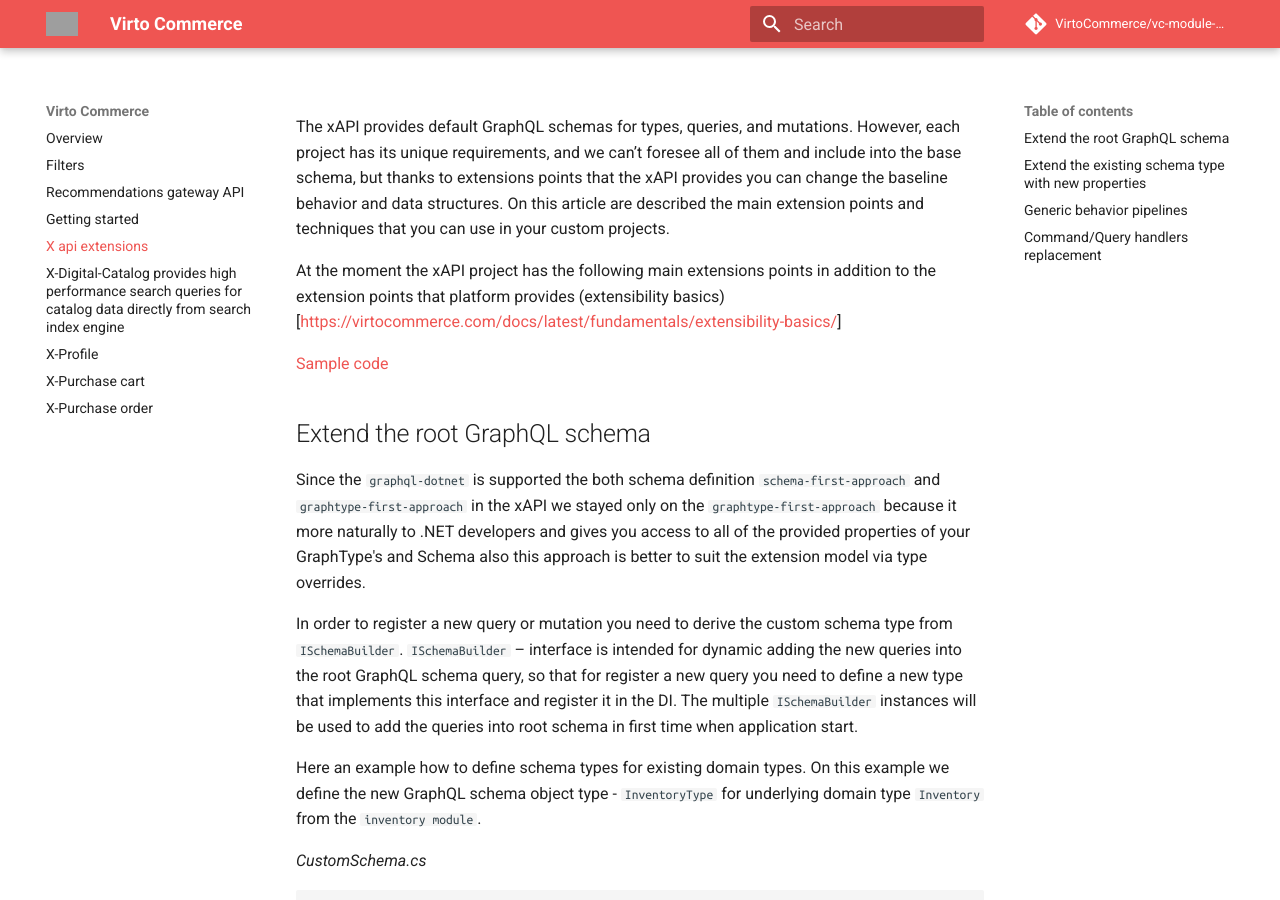
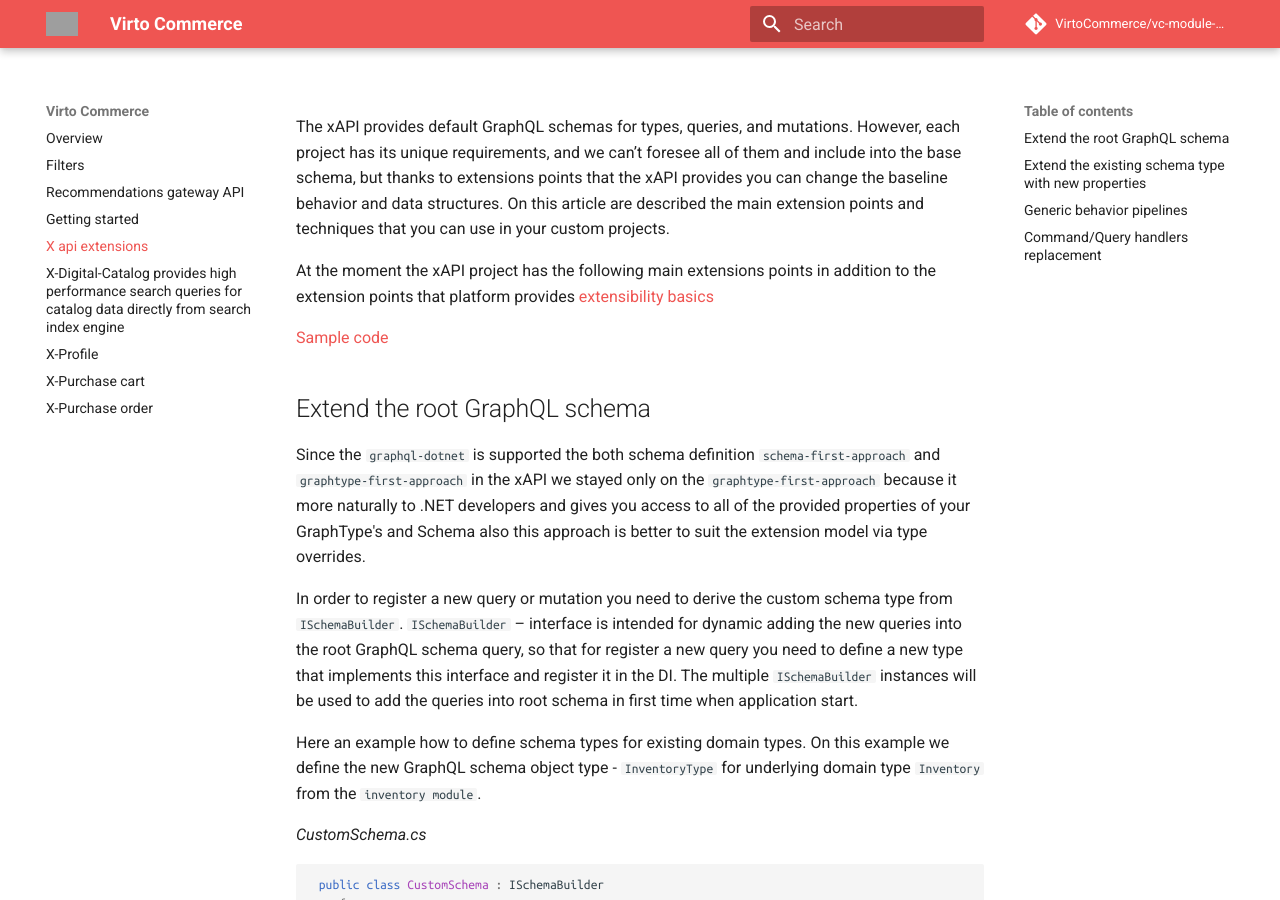
Before and after one commit to VirtoCommerce/vc-module-experience-api, an MkDocs documentation site: the page built from docs/x-api-extensions.md, in a window 1280 px wide and 900 px high. Built offline with MkDocs 1.6.1 and Material for MkDocs 9.7.7, drawn with Linux system fonts in a browser that asks for light colours; comment, search, counter and statistics services are not loaded; grey boxes are pictures that could not be loaded.

Commit message:
fix link in md

```diff
--- a/docs/x-api-extensions.md
+++ b/docs/x-api-extensions.md
@@ -1,6 +1,6 @@
 The xAPI provides default GraphQL schemas for types,  queries, and mutations. However, each project has its unique requirements, and we can’t foresee all of them and include into the base schema, but thanks to extensions points that the xAPI provides you can change the baseline behavior and data structures. On this article are described the main extension points and techniques that you can use in your custom projects.
 
-At the moment the xAPI project has the following main extensions points in addition to the extension points that platform provides (extensibility basics)[https://virtocommerce.com/docs/latest/fundamentals/extensibility-basics/]
+At the moment the xAPI project has the following main extensions points in addition to the extension points that platform provides [extensibility basics](https://virtocommerce.com/docs/latest/fundamentals/extensibility-basics/)
 
 [Sample code](https://github.com/VirtoCommerce/vc-module-experience-api/tree/dev/samples/VirtoCommerce.Exp.ExtensionSamples)
 
```
